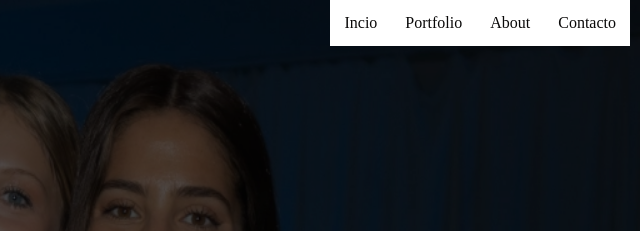
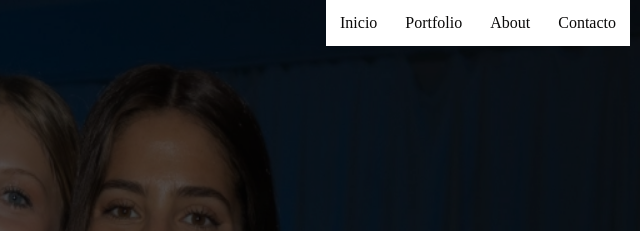
Before and after one commit to evelyngaitan92/ProyeFront-CAC-Fullstack-Python-, a plain HTML site: page index.html in a window 1280 px wide. Shown: the top 231 px of the page, 640-1280 px from the left. Drawn offline with Linux system fonts and the light colour scheme.

Commit message:
se corrige inicio

```diff
--- a/index.html
+++ b/index.html
@@ -14,7 +14,7 @@
   <header>
     <!-- navbar -->
     <div class="navbar">
-      <a href="./index.html">Incio</a>
+      <a href="./index.html">Inicio</a>
       <a href="./portfolio.html">Portfolio</a>
       <a href="./about.html">About</a>
       <a href="./form_contacto.html">Contacto</a>
```
